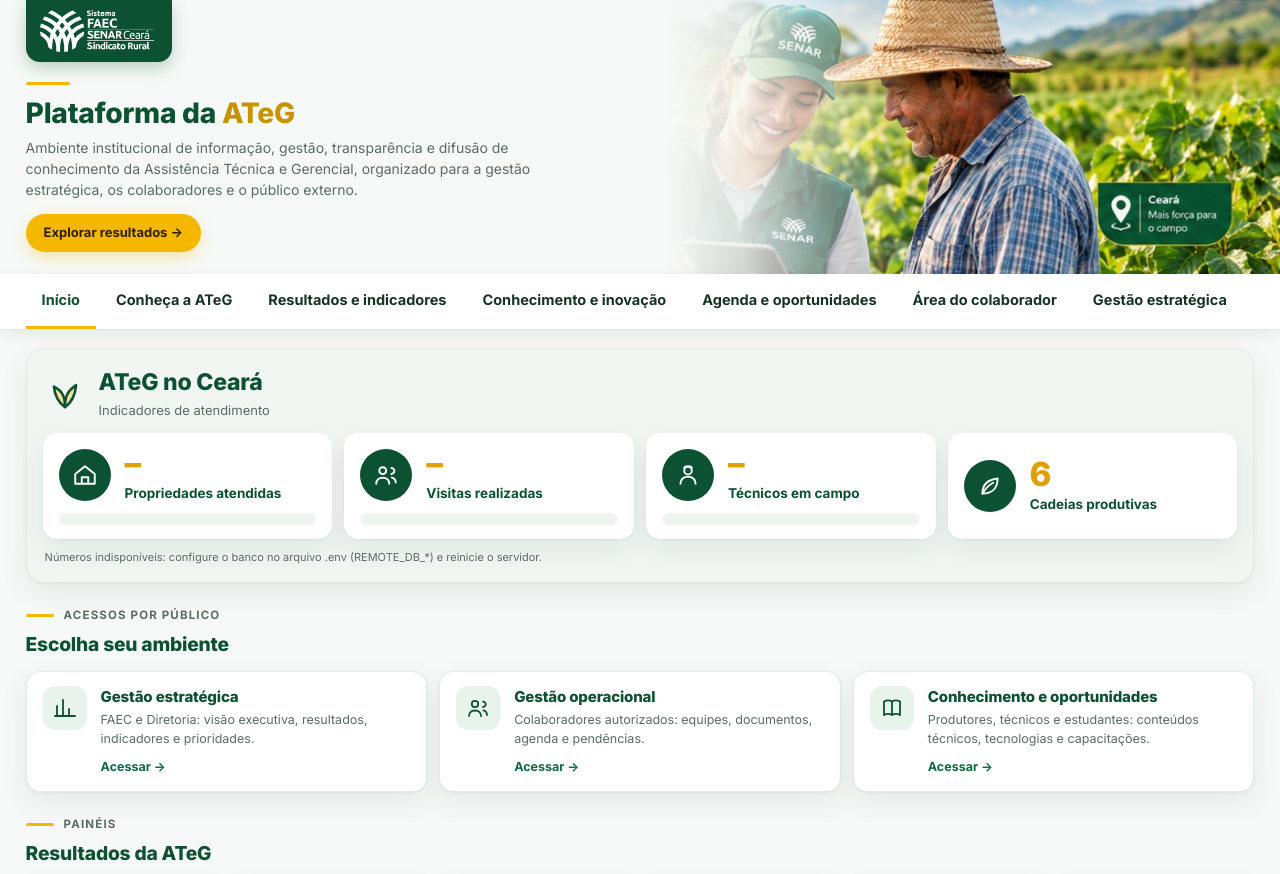
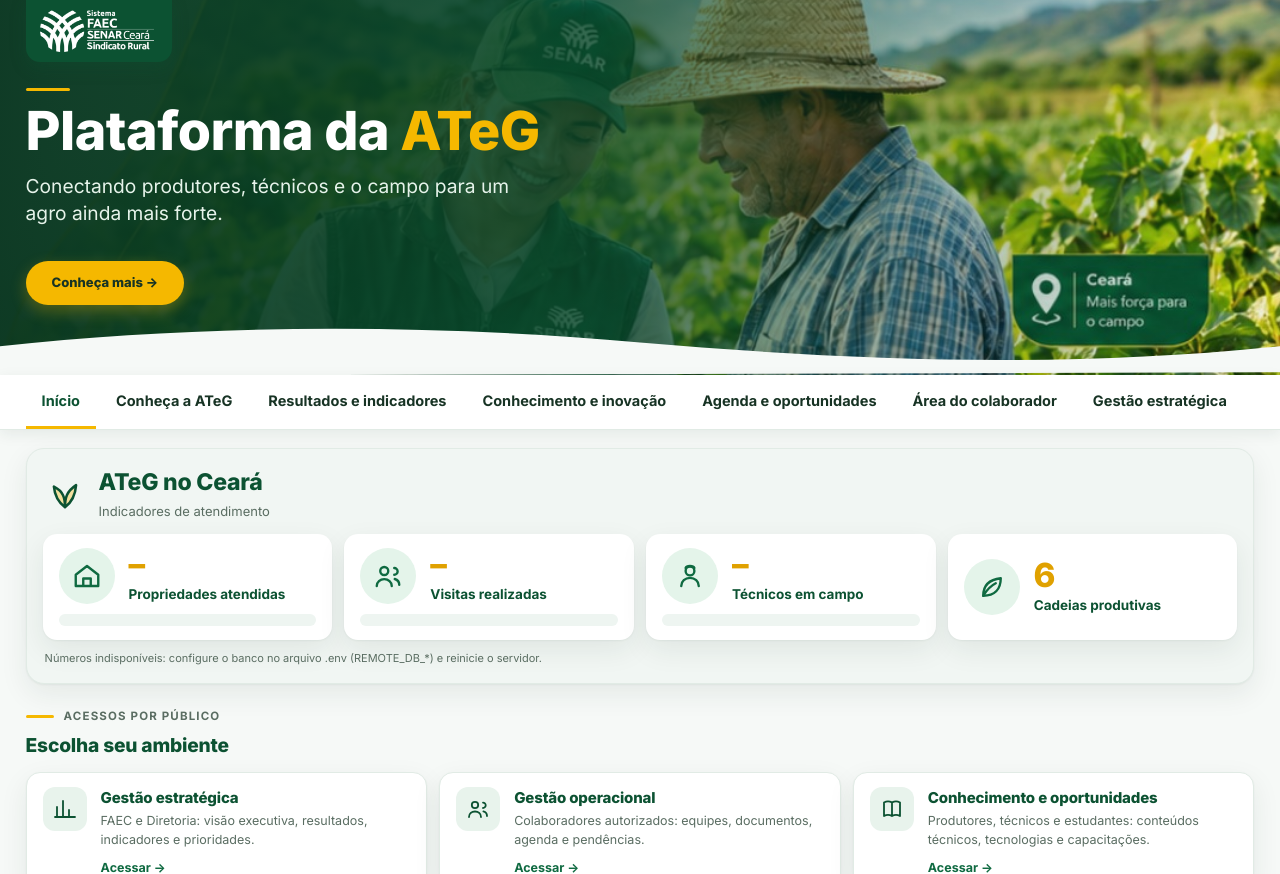
Before and after one commit to Ciiagro/Plataforma_Ateg, a FastAPI app: page / in a window 1280 px wide. Shown: the top 874 px of the page. Run offline with FastAPI, Linux system fonts and the light colour scheme; some libraries are stand-ins or nearby versions.

Commit message:
Inicio: novo topo com imagem e icones dos indicadores

```diff
--- a/app/templates/base.html
+++ b/app/templates/base.html
@@ -196,6 +196,43 @@ a.cd:hover{filter:brightness(1.05)}
 .cadnota b{display:block;font-size:13px;color:var(--verde);margin-bottom:6px}.cadnota .oc{display:flex;flex-wrap:wrap;gap:6px}
 .cadnota .oc i{font-style:normal;font-size:12px;background:#eef5f1;color:var(--verde);border-radius:999px;padding:4px 10px}.cadnota .oc u{text-decoration:none;font-weight:800;margin-left:4px}
 .cadnota small{display:block;margin-top:8px;font-size:11.5px;color:var(--mut)}
+.dm2{display:grid;grid-template-columns:minmax(0,1fr) minmax(0,1.3fr);gap:14px;margin-top:14px}
+.dm2[hidden]{display:none}
+.cx2{background:#fff;border-radius:18px;box-shadow:var(--sombra);padding:16px 18px;min-width:0}
+.dt2{display:flex;align-items:center;gap:10px;margin:0 0 12px;font-size:18px;color:var(--verde)}
+.dt2 svg{width:24px;height:24px;stroke:var(--verde2);fill:none;stroke-width:1.9;stroke-linecap:round;stroke-linejoin:round}
+.mp-g{display:grid;grid-template-columns:minmax(0,1.15fr) minmax(0,1fr);gap:14px;align-items:center}
+.dm2 #mapaCE{height:clamp(300px,24vw,380px)}
+.mp-s{display:flex;flex-direction:column;align-items:center;gap:14px;border-left:2px solid #d5e4da;padding-left:14px;text-align:center}
+.mp-s .donut{width:120px;height:120px}.mp-s .donut u{width:92px;height:92px;font-size:20px}
+.mp-t .big{display:block;font-size:clamp(38px,3.6vw,52px);color:var(--verde);line-height:1}.mp-t .mlb{display:block;font-size:17px;margin:4px 0 8px}
+.mp-pill{display:inline-block;background:#e4f4ea;color:var(--verde);font-weight:700;font-size:13px;border-radius:999px;padding:5px 14px}
+.cads5{display:grid;grid-template-columns:repeat(5,minmax(0,1fr));gap:10px}
+.cads5 .cd{height:230px;border-radius:16px}.cads5 .cdl{flex-direction:column;align-items:flex-start;gap:3px;padding:10px 12px;background:linear-gradient(0deg,rgba(8,60,36,.95),rgba(8,60,36,.72))}
+.cads5 .cdl>svg:last-child{display:none}.cads5 .cdl svg.ci{display:none}.cads5 .cdl em{font-size:13.5px;line-height:1.2}
+.cads5 .cd.mais{display:none}.cads5.abre .cd.mais{display:block}
+.vmais{margin-top:14px;background:var(--verde);color:#fff;border:0;border-radius:999px;padding:10px 24px;font:inherit;font-weight:800;cursor:pointer}.vmais:hover{background:var(--verde2)}.vmais[hidden]{display:none}
+@media(max-width:1100px){.dm2{grid-template-columns:1fr}.cads5{grid-template-columns:repeat(2,minmax(0,1fr))}}
+@media(max-width:600px){.mp-g{grid-template-columns:1fr}.mp-s{border-left:0;padding-left:0}}
+/* ---- responsivo: início, colaborador, comunicados ---- */
+@media(max-width:1100px){.cads5{grid-template-columns:repeat(3,minmax(0,1fr))}.cads5 .cd{height:180px}.dm2 #mapaCE{height:320px}}
+@media(max-width:700px){.cads5{grid-template-columns:repeat(2,minmax(0,1fr))}.cads5 .cd:first-child{grid-column:1/-1}.cads5 .cd{height:150px}.dm2 #mapaCE{height:270px}.cx2{padding:14px}.dt2{font-size:16px}.mp-s .donut{width:104px;height:104px}.mp-s .donut u{width:80px;height:80px;font-size:18px}.kps{grid-template-columns:1fr 1fr}.kp{padding:12px}.kp b{font-size:26px}}
+@media(max-width:420px){.kps{grid-template-columns:1fr}}
+@media(max-width:700px){.cp-topo{gap:10px}.cp-topo h1{font-size:24px}.cp-voltar{margin-left:0;width:100%}.cp-busca{flex-wrap:wrap}.cp-busca input{max-width:none;width:100%}.cp-acoes{margin-left:0}.col-info{font-size:13px}.cxc .cx-h h2{font-size:21px}.cxc .cx-h{padding:12px 14px}.cg-faixa{margin-top:18px}}
+/* ---- topo da página inicial ---- */
+.topo2{background-size:cover!important;background-position:center right!important;min-height:clamp(300px,26vw,400px);color:#fff}
+.topo2::before{background:linear-gradient(90deg,rgba(6,52,30,.96) 0%,rgba(8,70,40,.88) 42%,rgba(8,70,40,.35) 72%,rgba(8,70,40,.05) 100%)!important}
+.topo2 .herot{max-width:min(620px,56%);padding:26px 0 70px}
+.topo2 .traco{background:#f5b800}
+.topo2 h1.t{color:#fff;font-size:clamp(34px,4.2vw,58px);line-height:1.05}.topo2 h1.t em{color:#f5b800;font-style:normal}
+.topo2 .lead{display:none}
+.topo2 .sub2{color:#e6f3ea;font-size:clamp(16px,1.5vw,21px);margin:14px 0 20px;max-width:520px;line-height:1.4}
+.topo2 .btn{background:#f5b800;color:#173324;font-weight:800;border-radius:999px;padding:12px 26px;text-decoration:none;display:inline-block}.topo2 .btn:hover{background:#ffcb2e}
+.topo2 .onda2{position:absolute;left:0;right:0;bottom:-1px;width:100%;height:56px;display:block}
+@media(max-width:800px){.topo2 .herot{max-width:100%;padding-bottom:64px}.topo2::before{background:linear-gradient(180deg,rgba(6,52,30,.92),rgba(8,70,40,.75))!important}}
+/* ícones dos indicadores */
+.kp .kic{width:56px;height:56px;border-radius:50%;background:#e4f4ea;display:flex;align-items:center;justify-content:center}
+.kp .kic svg{width:30px;height:30px;stroke:var(--verde2);fill:none;stroke-width:1.9;stroke-linecap:round;stroke-linejoin:round}
 </style>
 <link rel="stylesheet" href="/img/lib/leaflet.css">
 </head>
--- a/app/templates/inicio.html
+++ b/app/templates/inicio.html
@@ -1,19 +1,24 @@
 {% extends "base.html" %}
-{% block topo %}<header class="topoimg" style="background-image:url('/img/{{ hero }}');background-size:auto 100%"><div class="in"><a class="sel" href="/"><img src="/img/logo_faec_senar.png" alt="FAEC | SENAR Ceará"></a>
- <div class="herot"><span class="traco"></span><h1 class="t">Plataforma da <em>ATeG</em></h1>
+{% block topo %}<header class="topoimg topo2" style="background-image:url('/img/{{ hero }}')"><div class="in"><a class="sel" href="/"><img src="/img/logo_faec_senar.png" alt="FAEC | SENAR Ceará"></a>
+ <div class="herot"><span class="traco"></span><h1 class="t">Plataforma da <em>ATeG</em></h1><p class="sub2">Conectando produtores, técnicos e o campo para um agro ainda mais forte.</p>
   <p class="lead">Ambiente institucional de informação, gestão, transparência e difusão de conhecimento da Assistência Técnica e Gerencial, organizado para a gestão estratégica, os colaboradores e o público externo.</p>
-  <a class="btn" href="/resultados">Explorar resultados →</a></div></div></header>{% endblock %}
+  <a class="btn" href="/conheca">Conheça mais →</a></div></div><svg class="onda2" viewBox="0 0 1440 60" preserveAspectRatio="none"><path d="M0 60V28C240 4 480 4 720 24s480 28 720 4v28z" fill="#f6f9f7"/></svg></header>{% endblock %}
 {% block corpo %}
 <div class="in">
 
  <section class="dash" id="numeros"><div class="dh"><span class="dlogo"><svg viewBox="0 0 24 24"><path d="M12 21c0-6 1-10 7-14-.5 7-3 11-7 14zM12 21C12 15 11 11 5 8c.5 6 3 10 7 13z"/></svg></span><div><h2>ATeG no Ceará</h2><small>Indicadores de atendimento</small></div></div>
  <div class="kps"><div class="kp"><span class="kic"><svg viewBox="0 0 24 24"><path d="M3 11l9-7 9 7v9H3zM9 20v-6h6v6"/></svg></span><div><b id="n-prop">–</b><span class="kl">Propriedades atendidas</span></div><em class="kano" id="n-prop-a"></em></div><div class="kp"><span class="kic"><svg viewBox="0 0 24 24"><circle cx="9" cy="8" r="3.2"/><path d="M3 20c0-3.3 2.7-5.5 6-5.5s6 2.2 6 5.5M17 11a2.7 2.7 0 1 0 0-5.4M21 19c0-2.4-1.5-4-3.6-4.6"/></svg></span><div><b id="n-vis">–</b><span class="kl">Visitas realizadas</span></div><em class="kano" id="n-vis-a"></em></div><div class="kp"><span class="kic"><svg viewBox="0 0 24 24"><circle cx="12" cy="8" r="3.5"/><path d="M5 20c0-3.9 3.1-6.5 7-6.5s7 2.6 7 6.5M8.5 5.5c.8-2 6.2-2 7 0"/></svg></span><div><b id="n-tec">–</b><span class="kl">Técnicos em campo</span></div><em class="kano" id="n-tec-a"></em></div><div class="kp"><span class="kic"><svg viewBox="0 0 24 24"><path d="M5 19c0-8 5-13 14-14 0 9-5 14-14 14z"/><path d="M5 19c3-5 6-8 10-10"/></svg></span><div><b>{{ paineis|selectattr("grupo","equalto","cadeias")|list|length }}</b><span class="kl">Cadeias produtivas</span></div></div></div>
  <div class="dest" id="dest" hidden><b>Destaques</b><div id="destL"></div></div>
- <div class="dm" id="secMapa" hidden><h3 class="dt">Presença da ATeG no Ceará</h3>
-  <div class="mapa-g"><div class="mapa"><div id="mapaCE" role="img" aria-label="Mapa do Ceará com os municípios atendidos pela ATeG"></div><span class="norte"><svg viewBox="0 0 24 24"><path d="M12 2l5 16-5-4-5 4z"/></svg>N</span><div class="legm"><div style="font-weight:700;margin-bottom:5px">Propriedades atendidas</div><div style="display:flex;align-items:center;gap:6px"><div>Menos</div><div style="display:flex"><em style="display:block;width:22px;height:12px;background:#bfe0cc"></em><em style="display:block;width:22px;height:12px;background:#7fc29a"></em><em style="display:block;width:22px;height:12px;background:#3f9b6a"></em><em style="display:block;width:22px;height:12px;background:#0c5232"></em></div><div>Mais</div></div><div style="display:flex;align-items:center;gap:6px;margin-top:6px"><em style="display:block;width:22px;height:12px;background:#fff;border:1px solid #b9c9bf;box-sizing:border-box"></em><div>Sem ATeG</div></div></div></div>
-   <div class="lado"><div class="mstrip"><span class="kic"><svg viewBox="0 0 24 24"><path d="M12 21s7-6.2 7-11.5A7 7 0 0 0 5 9.5C5 14.8 12 21 12 21z"/><circle cx="12" cy="9.5" r="2.5"/></svg></span><b class="big" id="mapaTotal"></b><span class="mlb">municípios atendidos</span><span class="msep"></span><span class="donut" id="mapaDonut"><u id="mapaPct"></u></span><span class="mlb2">de cobertura territorial</span></div>
-    <h3 class="cadt">Atendimento em diversas cadeias produtivas</h3>
-    <div class="cads cdx">{% for p in paineis if p.grupo == 'cadeias' %}{% if p.url %}<a href="{{ p.url }}" target="_blank" rel="noopener"{% else %}<div{% endif %} class="cd" data-slug="{{ p.slug }}" style="background-image:url('/img/{{ p.img }}')"><span class="cdl"><svg class="ci" viewBox="0 0 24 24">{{ p.ico|safe }}</svg><em>{{ p.titulo }}<small class="cdn"></small></em><svg viewBox="0 0 24 24"><path d="M9 6l6 6-6 6"/></svg></span></{{ 'a' if p.url else 'div' }}>{% endfor %}</div><p class="cadnota" id="cadOutras" hidden></p></div></div></div>
+ <div class="dm2" id="secMapa" hidden>
+  <section class="cx2"><h3 class="dt2"><svg viewBox="0 0 24 24"><path d="M12 21s7-6.2 7-11.5A7 7 0 0 0 5 9.5C5 14.8 12 21 12 21z"/><circle cx="12" cy="9.5" r="2.5"/></svg>Abrangência da ATeG no Ceará</h3>
+   <div class="mp-g"><div class="mapa"><div id="mapaCE" role="img" aria-label="Mapa do Ceará com os municípios atendidos pela ATeG"></div><span class="norte"><svg viewBox="0 0 24 24"><path d="M12 2l5 16-5-4-5 4z"/></svg>N</span><div class="legm"><div style="font-weight:700;margin-bottom:5px">Propriedades atendidas</div><div style="display:flex;align-items:center;gap:6px"><div>Menos</div><div style="display:flex"><em style="display:block;width:22px;height:12px;background:#bfe0cc"></em><em style="display:block;width:22px;height:12px;background:#7fc29a"></em><em style="display:block;width:22px;height:12px;background:#3f9b6a"></em><em style="display:block;width:22px;height:12px;background:#0c5232"></em></div><div>Mais</div></div><div style="display:flex;align-items:center;gap:6px;margin-top:6px"><em style="display:block;width:22px;height:12px;background:#fff;border:1px solid #b9c9bf;box-sizing:border-box"></em><div>Sem ATeG</div></div></div></div>
+    <div class="mp-s"><span class="donut" id="mapaDonut"><u id="mapaPct"></u></span>
+     <div class="mp-t"><b class="big" id="mapaTotal"></b><span class="mlb">municípios atendidos</span><span class="mp-pill">de cobertura territorial</span></div></div></div></section>
+  <section class="cx2"><h3 class="dt2"><svg viewBox="0 0 24 24"><path d="M5 19c0-8 5-13 14-14 0 9-5 14-14 14z"/><path d="M5 19c3-5 6-8 10-10"/></svg>Principais cadeias atendidas</h3>
+   <div class="cads5" id="cads5">{% for p in paineis if p.grupo == 'cadeias' %}{% if p.url %}<a href="{{ p.url }}" target="_blank" rel="noopener"{% else %}<div{% endif %} class="cd" data-slug="{{ p.slug }}" style="background-image:url('/img/{{ p.img }}')"><span class="cdl"><svg class="ci" viewBox="0 0 24 24">{{ p.ico|safe }}</svg><em>{{ p.titulo }}<small class="cdn"></small></em><svg viewBox="0 0 24 24"><path d="M9 6l6 6-6 6"/></svg></span></{{ 'a' if p.url else 'div' }}>{% endfor %}</div>
+   <button type="button" class="vmais" id="verMaisCad" hidden>Ver mais cadeias →</button>
+   <p class="cadnota" id="cadOutras" hidden></p></section>
+ </div>
  <p class="fonte" id="n-fonte">Carregando dados do SisATeG…</p></section>
  <section class="bloco"><div class="eyebrow">Acessos por público</div><h2 class="s">Escolha seu ambiente</h2>
   <div class="acessos">
@@ -57,7 +62,7 @@ fetch('/api/indicadores').then(function(r){if(!r.ok)throw 0;return r.json()}).th
   g('n-'+k[0],f(T[k[1]]));g('n-'+k[0]+'-a',y+f(A[k[1]]));if(A[k[1]]===T[k[1]]){document.getElementById('n-'+k[0]+'-a').style.display='none'}});
  g('n-fonte',ac+' até '+d(v.ate)+'. O número grande é o total acumulado do período; a linha “Em '+v.ano+'” conta só o ano corrente. Dados agregados do SisATeG, sem identificação de produtores.')
 }).catch(function(){g('n-fonte','Números indisponíveis: configure o banco no arquivo .env (REMOTE_DB_*) e reinicie o servidor.')})})();
-(function(){fetch('/api/cadeias').then(function(r){if(!r.ok)throw 0;return r.json()}).then(function(d){document.querySelectorAll('.cd[data-slug]').forEach(function(e){var n=d.cadeias[e.dataset.slug];if(n>0)e.querySelector('.cdn').textContent=n.toLocaleString('pt-BR')+' propriedades'});if(d.outras>0){var o=document.getElementById('cadOutras');o.innerHTML='<b>Outras atividades atendidas ('+d.outras.toLocaleString('pt-BR')+' propriedades)</b><span class="oc">'+(d.lista||[]).map(function(x){return '<i>'+x.nome+' <u>'+x.n.toLocaleString('pt-BR')+'</u></i>'}).join('')+'</span><small>Números acumulados desde o início da base; uma propriedade pode participar de mais de uma atividade.</small>';o.hidden=false}}).catch(function(){})})();
+(function(){fetch('/api/cadeias').then(function(r){if(!r.ok)throw 0;return r.json()}).then(function(d){document.querySelectorAll('.cd[data-slug]').forEach(function(e){var n=d.cadeias[e.dataset.slug];if(n>0)e.querySelector('.cdn').textContent=n.toLocaleString('pt-BR')+' propriedades'});var g=document.getElementById('cads5'),ts=[].slice.call(g.querySelectorAll('.cd[data-slug]'));ts.sort(function(x,y){return (d.cadeias[y.dataset.slug]||0)-(d.cadeias[x.dataset.slug]||0)}).forEach(function(e,i){g.appendChild(e);if(i>=5)e.classList.add('mais')});var vm=document.getElementById('verMaisCad');if(ts.length>5||d.outras>0){vm.hidden=false;vm.addEventListener('click',function(){var ab=g.classList.toggle('abre');vm.textContent=ab?'Ver menos ↑':'Ver mais cadeias →';document.getElementById('cadOutras').style.display=ab?'':'none'})}document.getElementById('cadOutras').style.display='none';if(d.outras>0){var o=document.getElementById('cadOutras');o.innerHTML='<b>Outras atividades atendidas ('+d.outras.toLocaleString('pt-BR')+' propriedades)</b><span class="oc">'+(d.lista||[]).map(function(x){return '<i>'+x.nome+' <u>'+x.n.toLocaleString('pt-BR')+'</u></i>'}).join('')+'</span><small>Números acumulados desde o início da base; uma propriedade pode participar de mais de uma atividade.</small>';o.hidden=false}}).catch(function(){})})();
 (function(){var I={visitas:'<path d="M3 17l6-6 4 4 7-8M15 7h5v5"/>',mun:'<path d="M12 21s7-6.2 7-11.5A7 7 0 0 0 5 9.5C5 14.8 12 21 12 21z"/><circle cx="12" cy="9.5" r="2.5"/>',novas:'<path d="M12 5v14M5 12h14"/><circle cx="12" cy="12" r="9"/>',cadeia:'<path d="M5 19c0-8 5-13 14-14 0 9-5 14-14 14z"/><path d="M5 19c3-5 6-8 10-10"/>'};
  fetch('/api/destaques').then(function(r){if(!r.ok)throw 0;return r.json()}).then(function(d){if(!d.itens||!d.itens.length)return;
   document.getElementById('destL').innerHTML=d.itens.map(function(x){return '<p><svg viewBox="0 0 24 24">'+(I[x.ic]||'')+'</svg><span>'+x.t+'</span></p>'}).join('');document.getElementById('dest').hidden=false}).catch(function(){})})();
```
